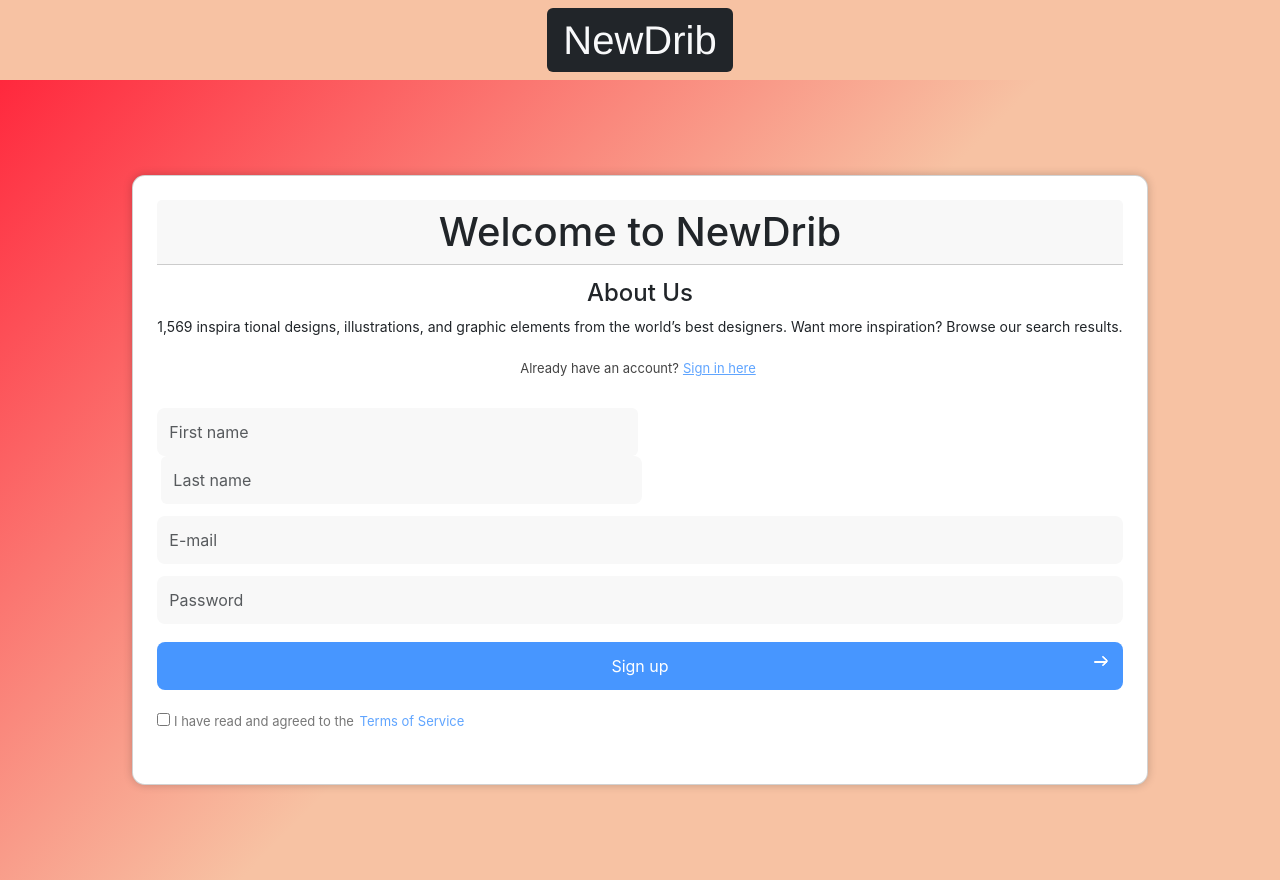
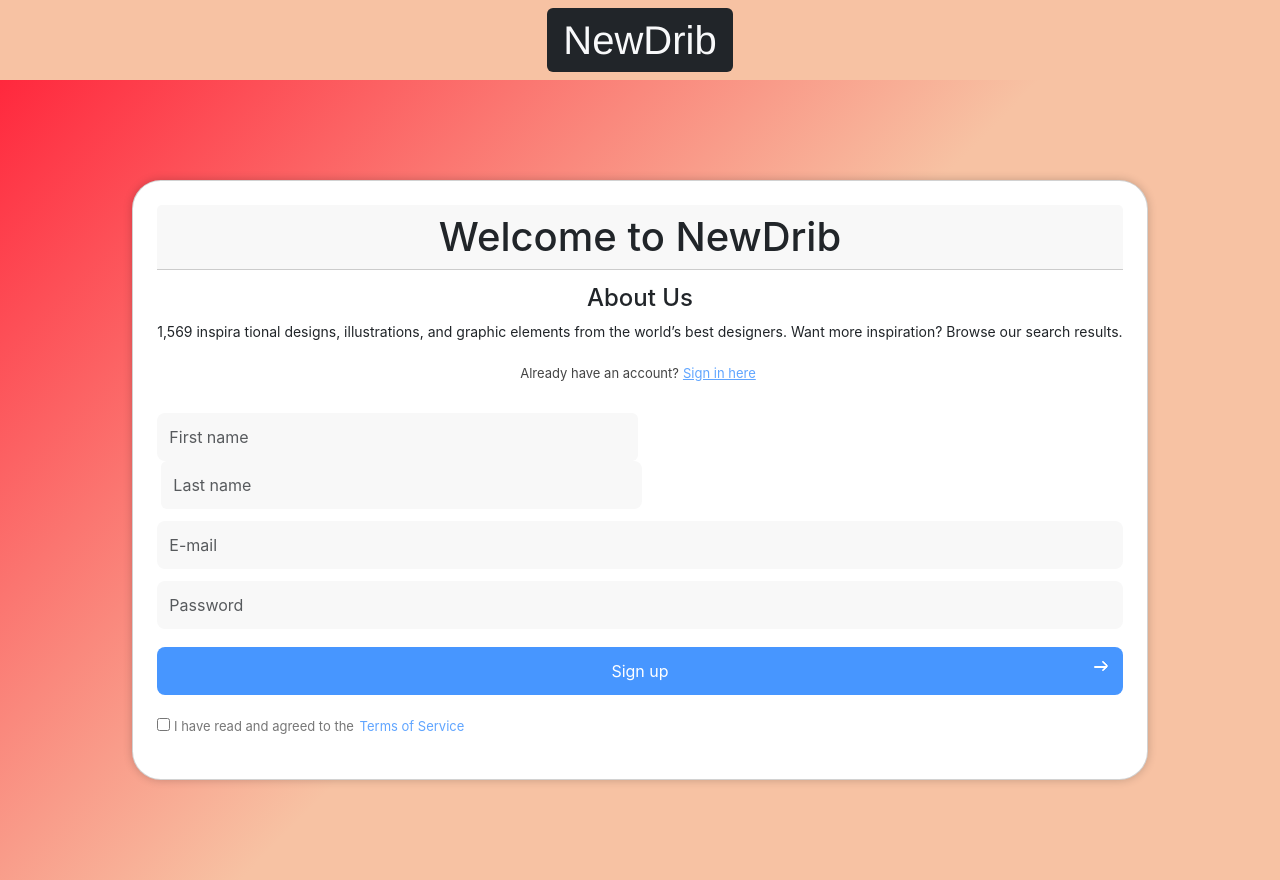
Before and after one commit to Jesalim/Dribble-ph2-project, a React (Create React App) app: page / in a window 1280 px wide. Built offline with nearby package versions, Linux system fonts and the light colour scheme.

Commit message:
completed project

```diff
--- a/src/App.css
+++ b/src/App.css
@@ -9,8 +9,9 @@
 .App .card {
   background-color: white;
   padding: 1.5rem;
-  border-radius: 0.8rem;
+  border-radius: 1.8rem;
   box-shadow: 0 0 10px 0 #00000033;
+  height: 75vh;
 }
 
 .App .card .card-header {
```
